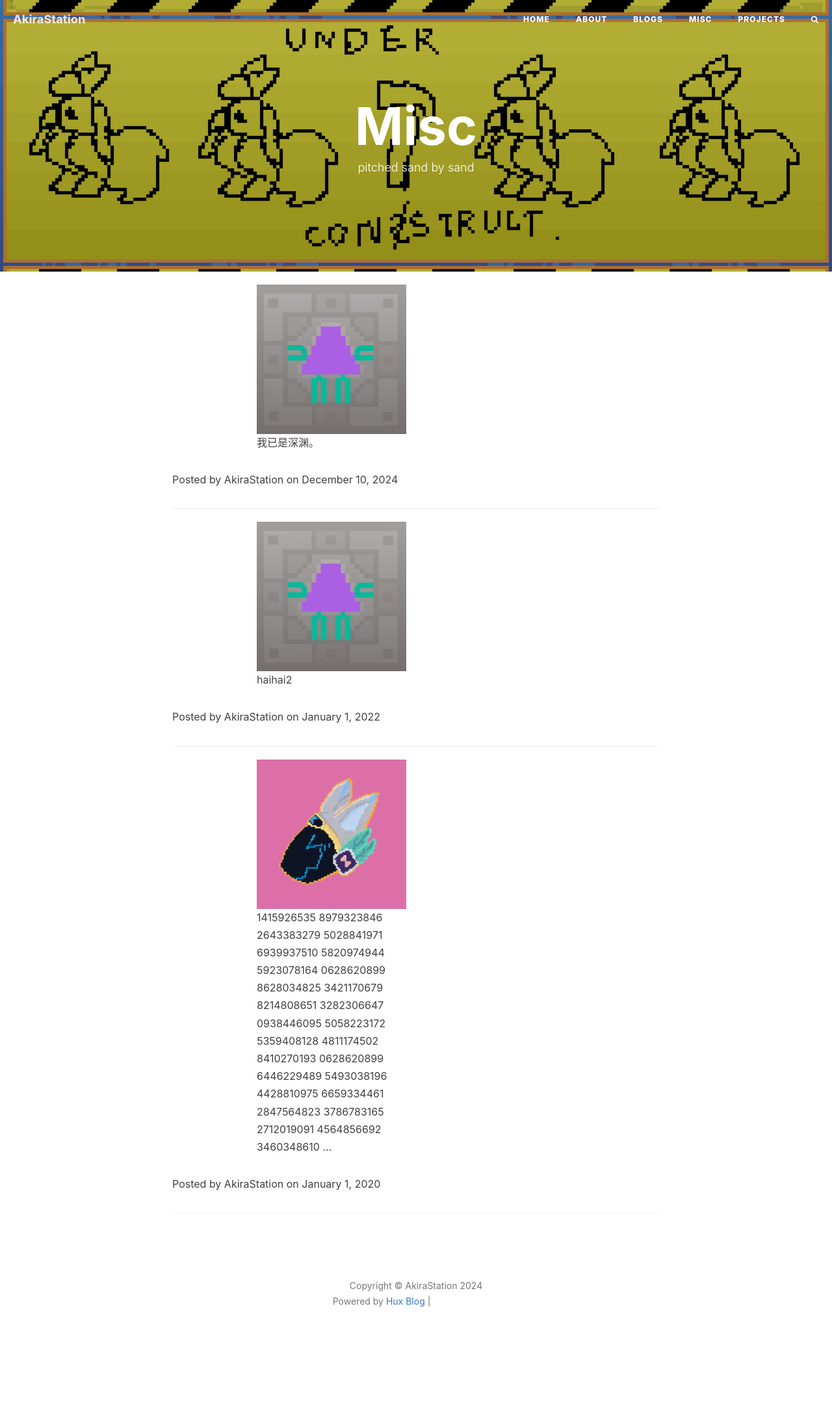
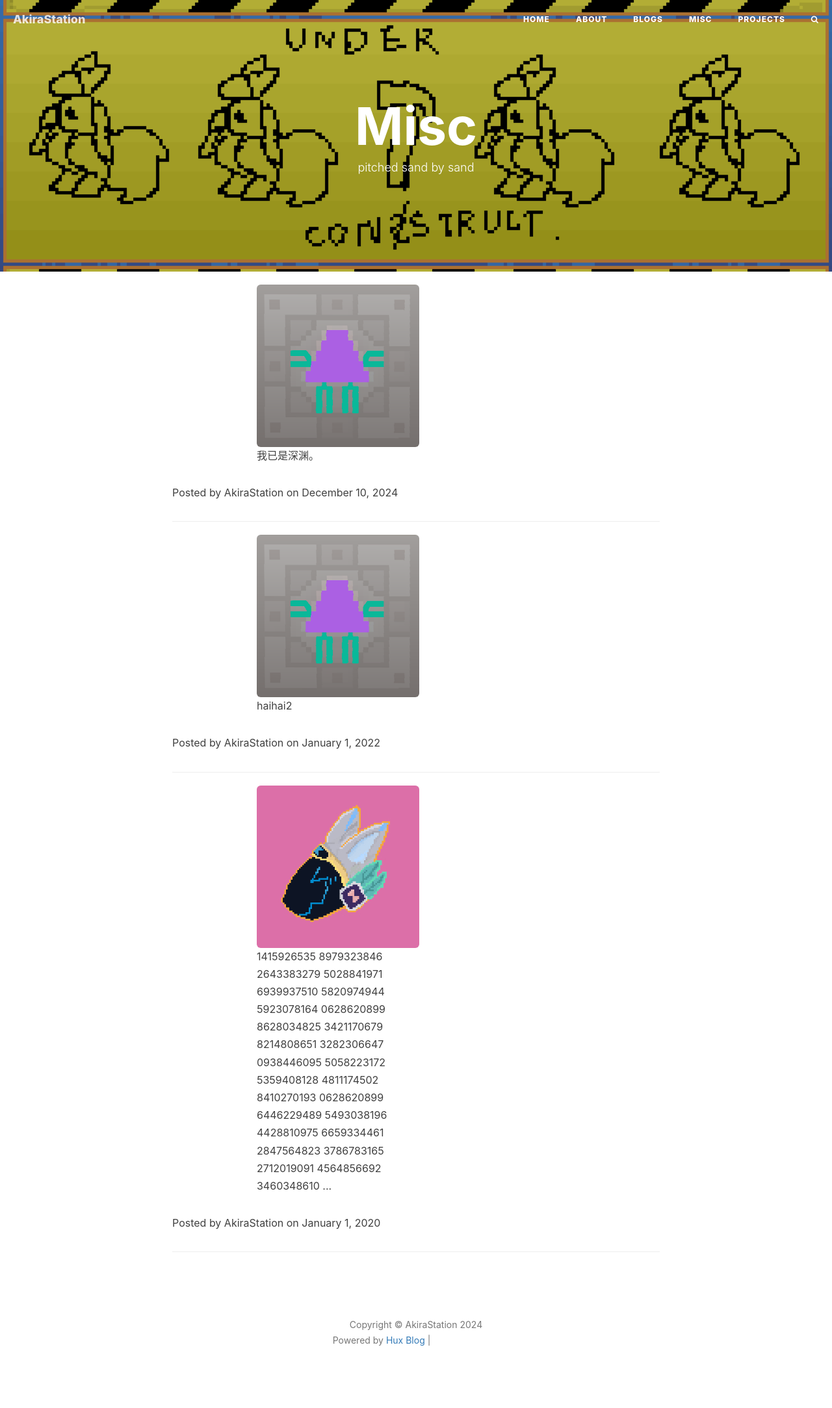
Before and after one commit to AkiraStation/AkiraStation.github.io, a Jekyll site: the page built from misc.html, in a window 1280 px wide. Shown: the whole page at 65% size. Built offline with Jekyll 4.4.1, drawn with Linux system fonts in a browser that asks for light colours; nearby versions of some CDN libraries; comment, search, counter and statistics services are not loaded; before the commit the page ends 2107 px from its top, so only the background shows below that; grey boxes are pictures that could not be loaded.

Commit message:
try fix pic 3, with css

```diff
--- a/misc.html
+++ b/misc.html
@@ -23,9 +23,9 @@ header-mask: 0.3
               <div class="row">
                 <div class="col-lg-4 col-lg-offset-2 col-md-12 col-md-offset-1">
                   {%- if _miscky.side-img -%}
-                    <img src="{{ site.baseurl }}/img/miscfaces/{{ _miscky.side-img }}" class="img-fluid" style="max-width: 100%; height: auto;">
+                    <img src="{{ site.baseurl }}/img/miscfaces/{{ _miscky.side-img }}" class="img-rounded">
                     {% else %}
-                    <img src="{{ site.baseurl }}/img/miscfaces/colins-prototype.png" class="img-fluid" style="max-width: 100%; height: auto;">
+                    <img src="{{ site.baseurl }}/img/miscfaces/colins-prototype.png" class="img-rounded">
                   {%- endif -%}
 
 
```
Also changed, not shown: css/bootstrap.css, css/bootstrap.min.css.
